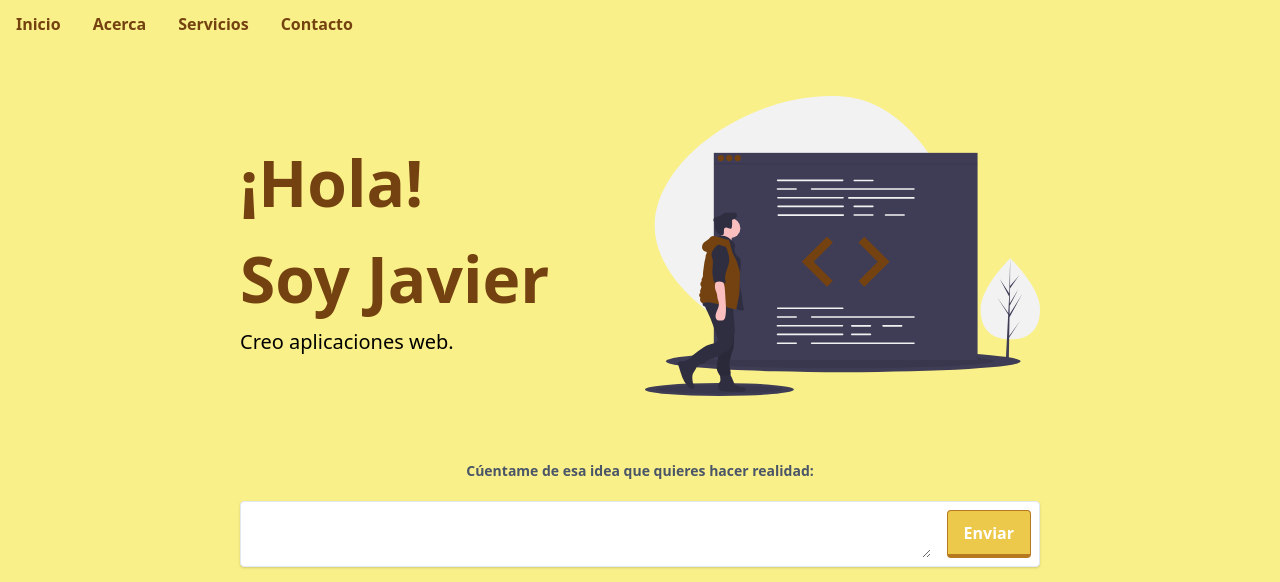
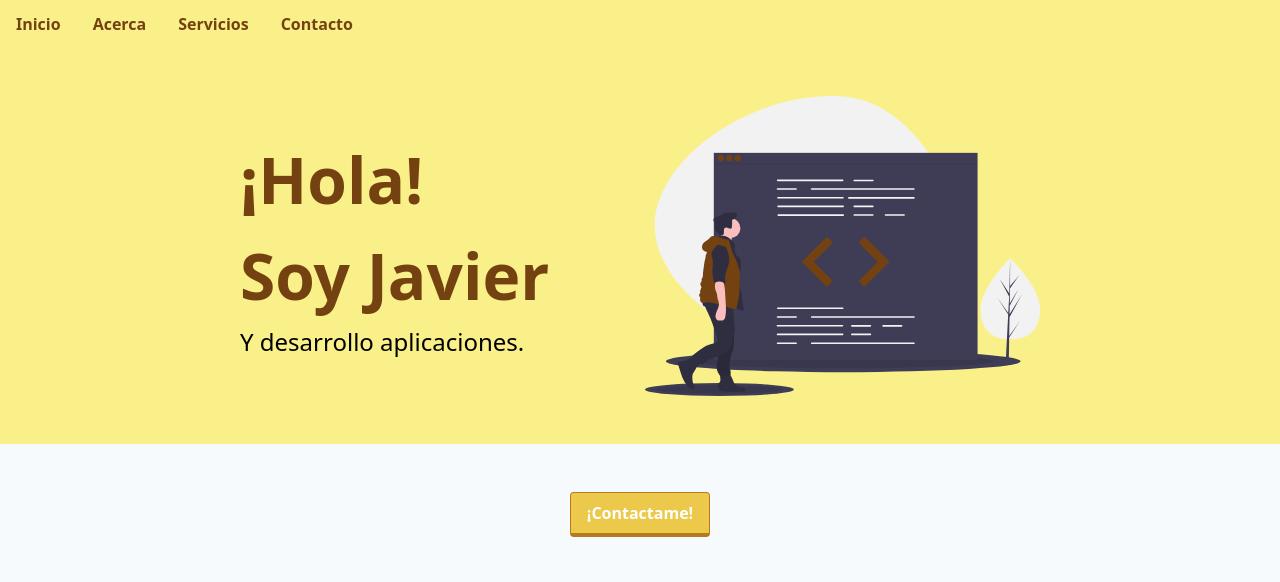
Before and after one commit to javiergomezve/javiergomezve, a Gatsby site: page / in a window 1280 px wide. Shown: the top 582 px of the page. Built offline with nearby package versions, Linux system fonts and the light colour scheme; Gatsby itself is replaced by a stand-in of ours; no server answers.

Commit message:
[update] Header component

```diff
--- a/src/components/Header.jsx
+++ b/src/components/Header.jsx
@@ -1,23 +1,19 @@
 import React from 'react';
 
 import imgPromo from '../images/promo.svg';
-import ContactForm from './ContactForm';
 
 export default () => (
     <header className="bg-yellow-300">
         <div className="container mx-auto p-5 md:p-12 max-w-4xl">
             <div className="flex flex-col md:flex-row justify-center items-center">
                 <div className="flex-1">
-                    <h1 className="text-6xl font-bold text-yellow-900">¡Hola! <br/> Soy Javier</h1>
-                    <p className="text-xl font-light">Creo aplicaciones web.</p>
+                    <p className="text-6xl font-bold text-yellow-900">¡Hola!</p>
+                    <p className="text-6xl font-bold text-yellow-900">Soy Javier</p>
+                    <h1 className="text-2xl font-light">Y desarrollo aplicaciones.</h1>
                 </div>
 
                 <img src={imgPromo} alt="Un programador caminando" style={{ height: '300px'}}/>
             </div>
-
-            <div>
-                <ContactForm/>
-            </div>
         </div>
     </header>
 );
--- a/src/pages/index.js
+++ b/src/pages/index.js
@@ -11,6 +11,9 @@ export default () => (
     <div>
         <Nav/>
         <Header/>
+        <div className="mt-12 flex">
+            <a href="/contacto" className="btn m-auto focus:border-none">¡Contactame!</a>
+        </div>
         <EducationNav/>
         <Repos />
         <CodigoFacilito/>
```
